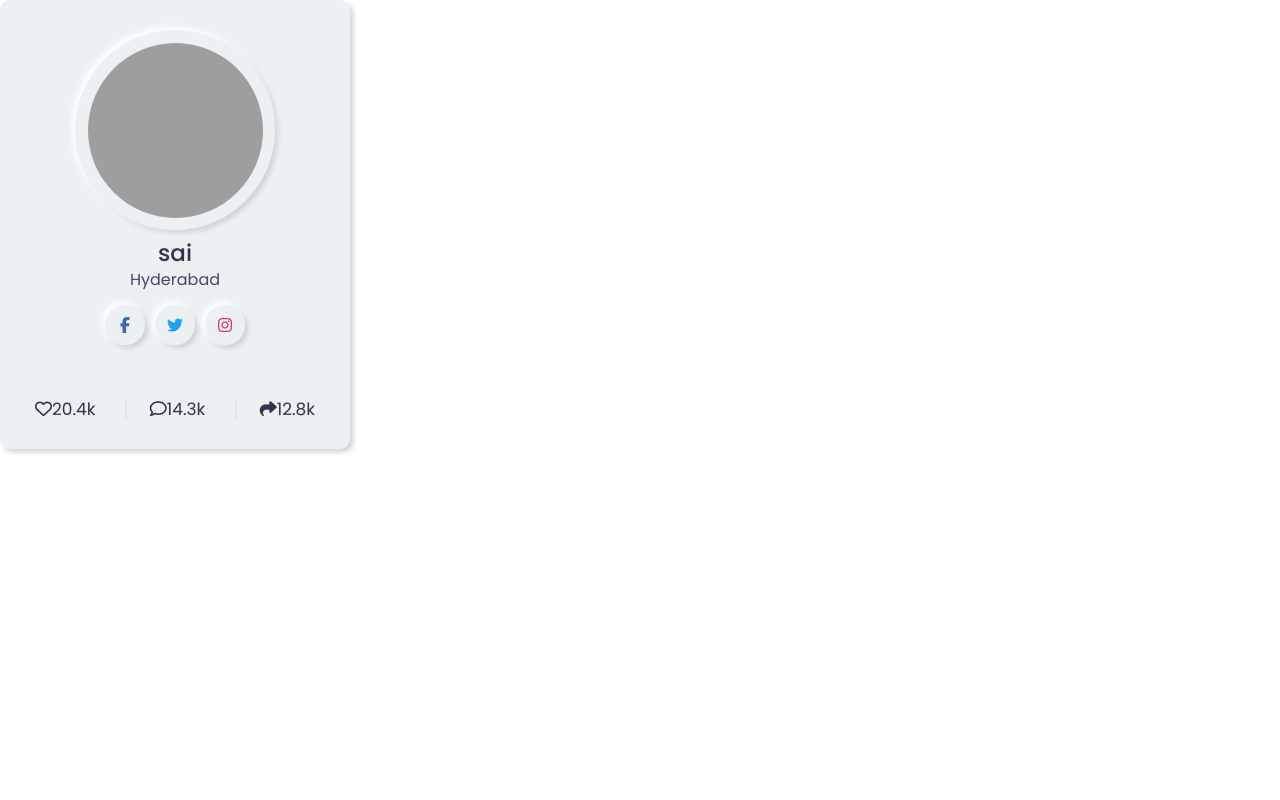
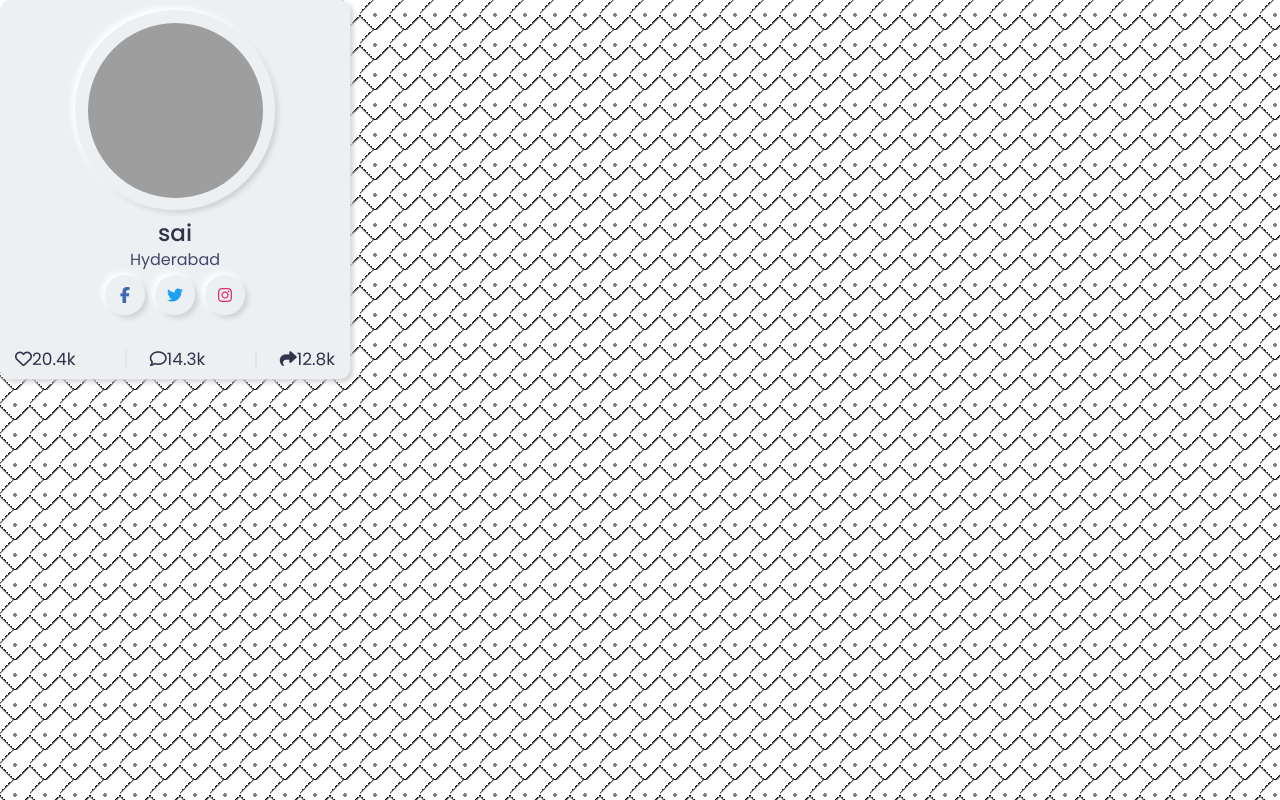
Before and after one commit to saireddyavs/robo-friends, a React (Create React App) app: page / in a window 1280 px wide. Built offline with nearby package versions, Linux system fonts and the light colour scheme; grey boxes are pictures that could not be loaded.

Commit message:
styling card

```diff
--- a/package.json
+++ b/package.json
@@ -36,5 +36,8 @@
       "last 1 firefox version",
       "last 1 safari version"
     ]
+  },
+  "devDependencies": {
+    "sass": "^1.32.6"
   }
 }
--- a/src/components/card.css
+++ b/src/components/card.css
@@ -16,7 +16,7 @@
 .wrapper {
   position: relative;
   width: 350px;
-  padding: 30px;
+  padding: 10px;
   border-radius: 10px;
   display: flex;
   align-items: center;
@@ -29,7 +29,7 @@
   position: absolute;
   cursor: pointer;
   opacity: 0.7;
-  top: 15px;
+  top: 5px;
   height: 35px;
   width: 35px;
   text-align: center;
@@ -78,7 +78,7 @@
   font-size: 16px;
 }
 .wrapper .social-icons {
-  margin: 15px 0 25px 0;
+  margin: 5px 0px 5px 0;
 }
 .social-icons a {
   position: relative;
--- a/src/components/card.js
+++ b/src/components/card.js
@@ -16,29 +16,29 @@
       <div className="name">{name}</div>
       <div className="about">{city}</div>
       <div className="social-icons">
-        <a href="https://www.google.com/" className="fb">
-          <i className="fab fa-facebook-f"></i>
+        <a href="https://www.google.com/" className="fb grow">
+          <i className="fab fa-facebook-f grow"></i>
         </a>
-        <a href="https://www.google.com/" className="twitter">
-          <i className="fab fa-twitter"></i>
+        <a href="https://www.google.com/" className="twitter grow">
+          <i className="fab fa-twitter grow"></i>
         </a>
-        <a href="https://www.google.com/" className="insta">
-          <i className="fab fa-instagram"></i>
+        <a href="https://www.google.com/" className="insta grow">
+          <i className="fab fa-instagram grow"></i>
         </a>
       </div>
 
       <div className="social-share">
-        <div className="row">
+        <div className="row grow">
           <i className="far fa-heart"></i>
           <i className="icon-2 fas fa-heart"></i>
           <span>20.4k</span>
         </div>
-        <div className="row">
+        <div className="row grow">
           <i className="far fa-comment"></i>
           <i className="icon-2 fas fa-comment"></i>
           <span>14.3k</span>
         </div>
-        <div className="row">
+        <div className="row grow">
           <i className="fas fa-share"></i>
           <span>12.8k</span>
         </div>
--- a/src/containers/App.css
+++ b/src/containers/App.css
@@ -0,0 +1,12 @@
+body {
+  background-image: linear-gradient(
+      45deg,
+      transparent 20%,
+      black 25%,
+      transparent 25%
+    ),
+    linear-gradient(-45deg, transparent 20%, black 25%, transparent 25%),
+    linear-gradient(-45deg, transparent 75%, black 80%, transparent 0),
+    radial-gradient(gray 2px, transparent 0);
+  background-size: 30px 30px, 30px 30px;
+}
--- a/src/containers/App.js
+++ b/src/containers/App.js
@@ -1,9 +1,10 @@
 import "./App.css";
 import React from "react";
 import Card from "../components/card";
+
 function App() {
   return (
-    <div>
+    <div className="dib">
       <Card />
     </div>
   );
```
Also changed, not shown: 2 other files (tests, documents, lock files or other folders).
